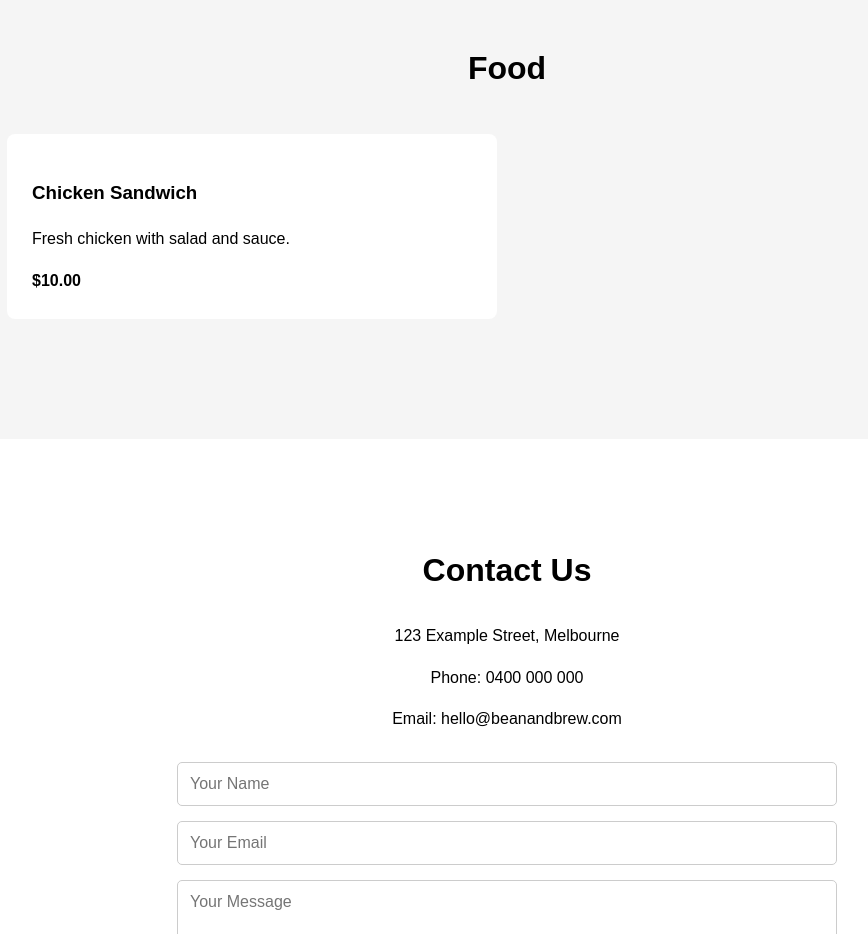
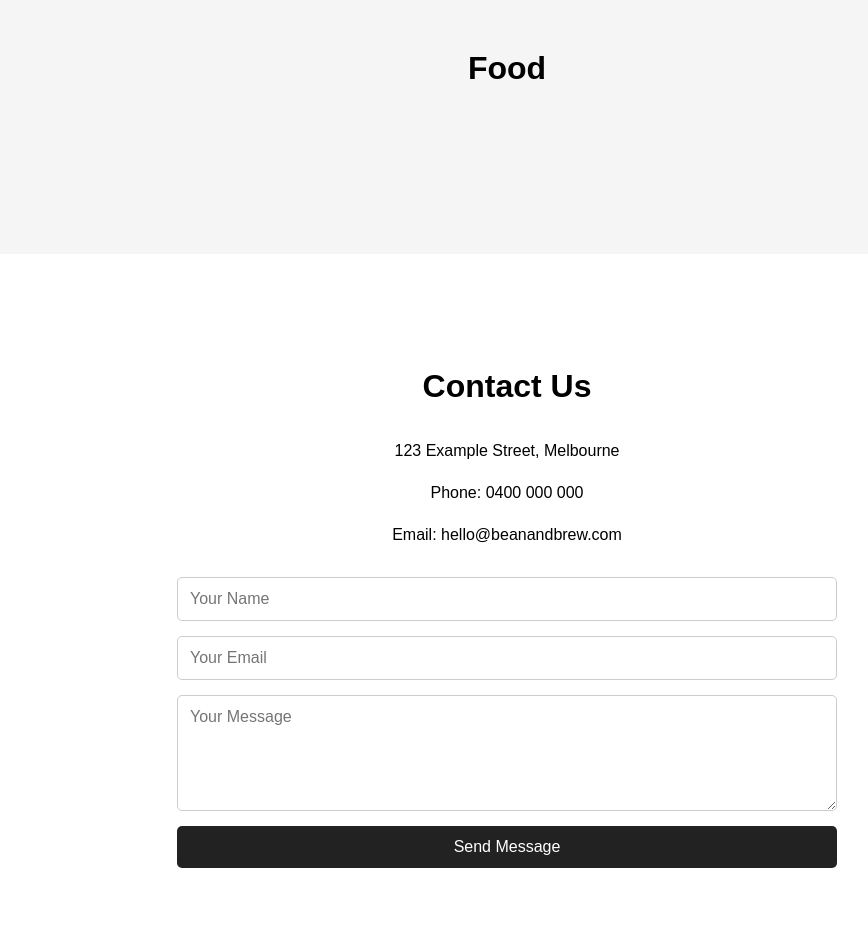
Before and after one commit to LeeKHao/bean-brew-cafe, a plain HTML site: page index.html in a window 1280 px wide. Shown: the part 1357-2291 px from the top of the page, without its empty margins (133-1001 px from the left). Drawn offline with Linux system fonts and the light colour scheme; no server answers.

```diff
--- a/index.html
+++ b/index.html
@@ -54,11 +54,6 @@
         </div>
         <h2>Food</h2>
         <div class="menu-container">
-            <div class="menu-item">
-                <h3>Chicken Sandwich</h3>
-                <p>Fresh chicken with salad and sauce.</p>
-                <strong>$10.00</strong>
-            </div>
         </div>
     </section>
 
```
